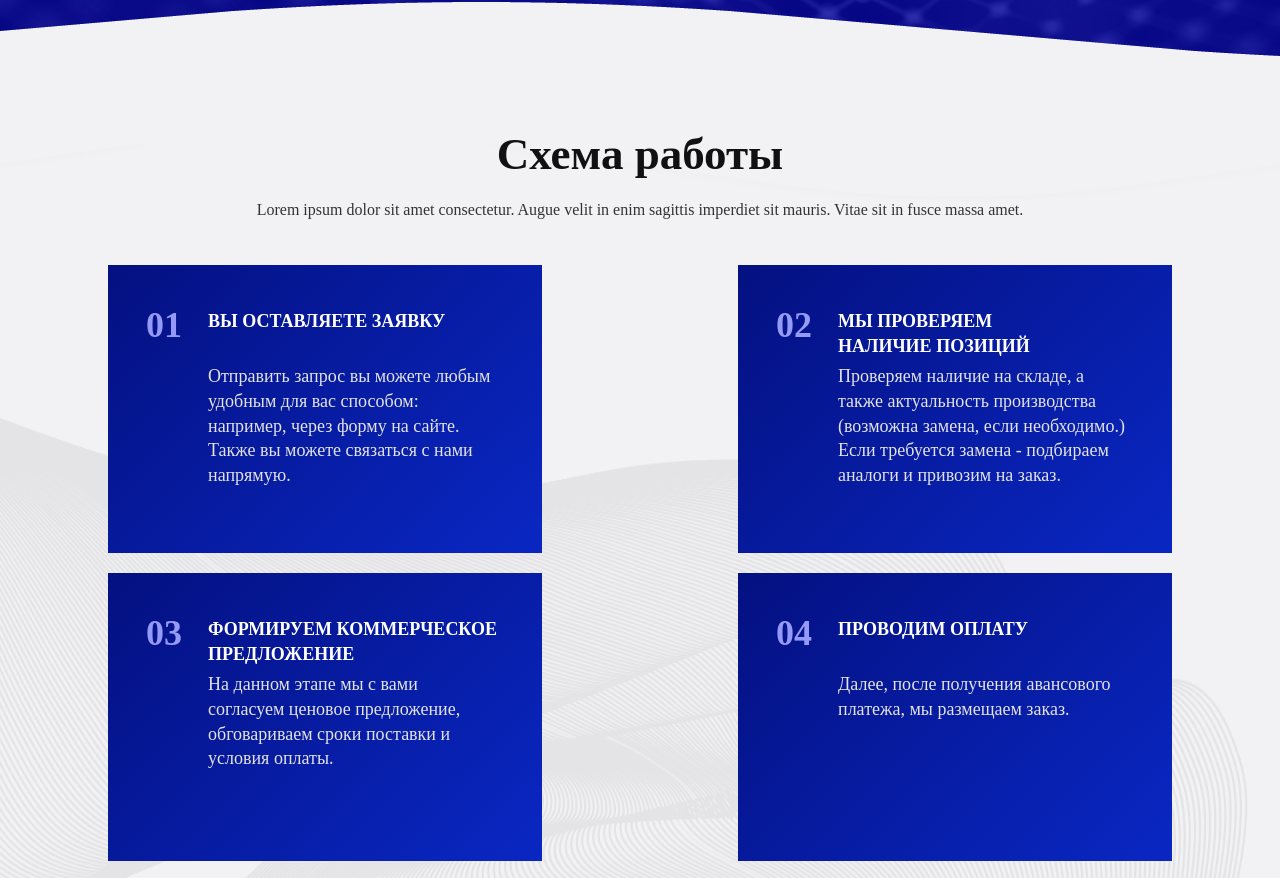
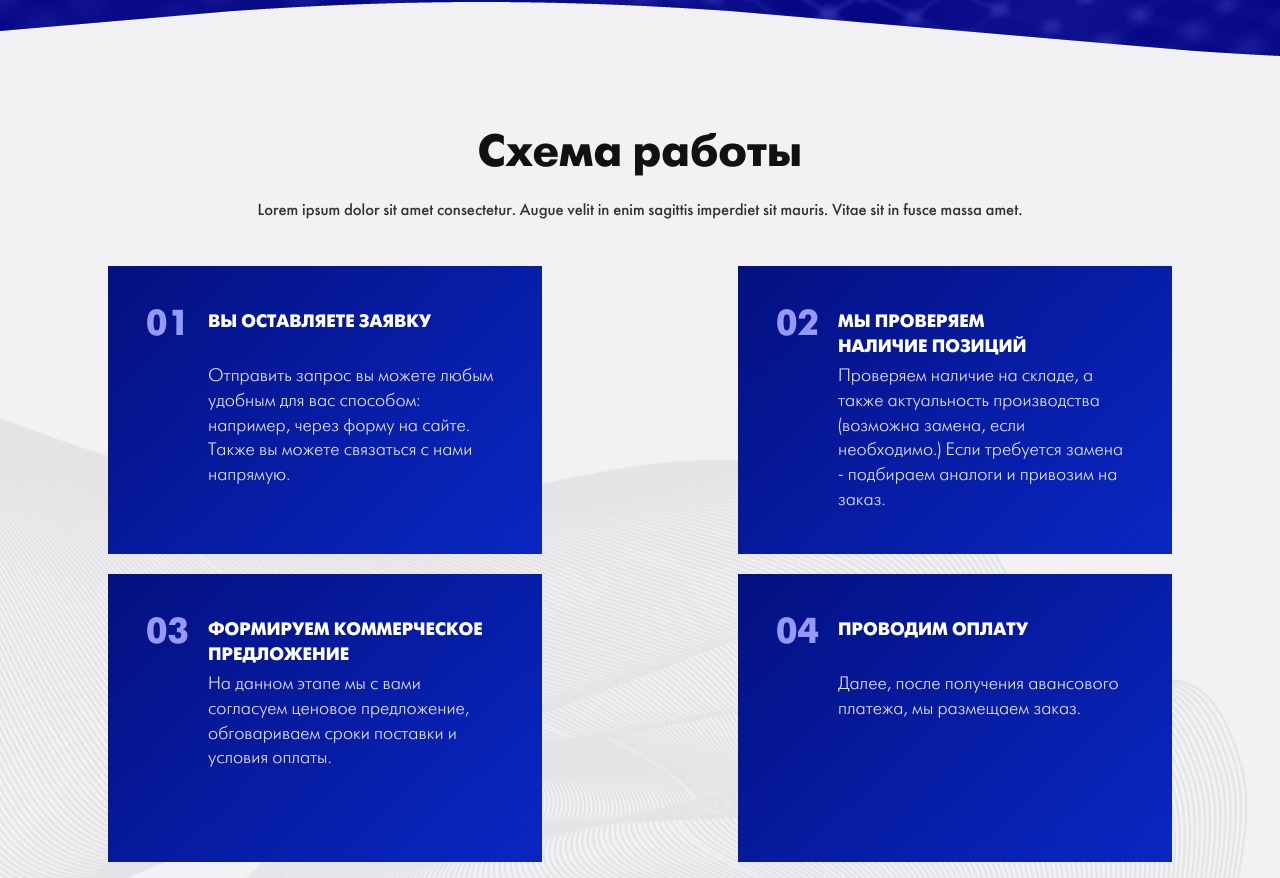
Before and after one commit to Tudovchanin/semitex, a website: page docs/index.html in a window 1280 px wide. Shown: the part 2734-3612 px from the top of the page. Drawn offline with nearby package versions, Linux system fonts and the light colour scheme; the site is published under a folder, as on GitHub Pages, so addresses that start at the root find nothing.

Commit message:
change path fonts

```diff
--- a/src/assets/scss/_fonts.scss
+++ b/src/assets/scss/_fonts.scss
@@ -3,7 +3,7 @@
 
 @font-face {
   font-family: 'Futura Futuris';
-  src: url('/assets/fonts/FuturaFuturisLightC.ttf') format('truetype');
+  src: url('../fonts/FuturaFuturisLightC.ttf') format('truetype');
   font-weight: 300;
   font-style: normal;
 }
@@ -11,7 +11,7 @@
 
 @font-face {
   font-family: 'Futura Futuris';
-  src: url('/assets/fonts/FuturaFuturisC.ttf') format('truetype');
+  src: url('../fonts/FuturaFuturisC.ttf') format('truetype');
   font-weight: 400;
   font-style: normal;
 }
@@ -20,21 +20,21 @@
 
 @font-face {
   font-family: 'Futura Futuris';
-  src: url('/assets/fonts/FuturaFuturisC-Bold.ttf') format('truetype');
+  src: url('../fonts/FuturaFuturisC-Bold.ttf') format('truetype');
   font-weight: 700;
   font-style: normal;
 }
 
 @font-face {
   font-family: 'Futura Futuris';
-  src: url('/assets/fonts/FuturaFuturisCondExtraBoldC.ttf') format('truetype');
+  src: url('../fonts/FuturaFuturisCondExtraBoldC.ttf') format('truetype');
   font-weight: 800;
   font-style: normal;
 }
 
 @font-face {
   font-family: 'Futura Futuris';
-  src: url('/assets/fonts/FuturaFuturisBlackC.ttf') format('truetype');
+  src: url('../fonts/FuturaFuturisBlackC.ttf') format('truetype');
   font-weight: 900;
   font-style: normal;
 }
```
Also changed, not shown: dist/assets/css/main.css, dist/assets/css/main.min.css, docs/assets/css/main.css, docs/assets/css/main.min.css.
